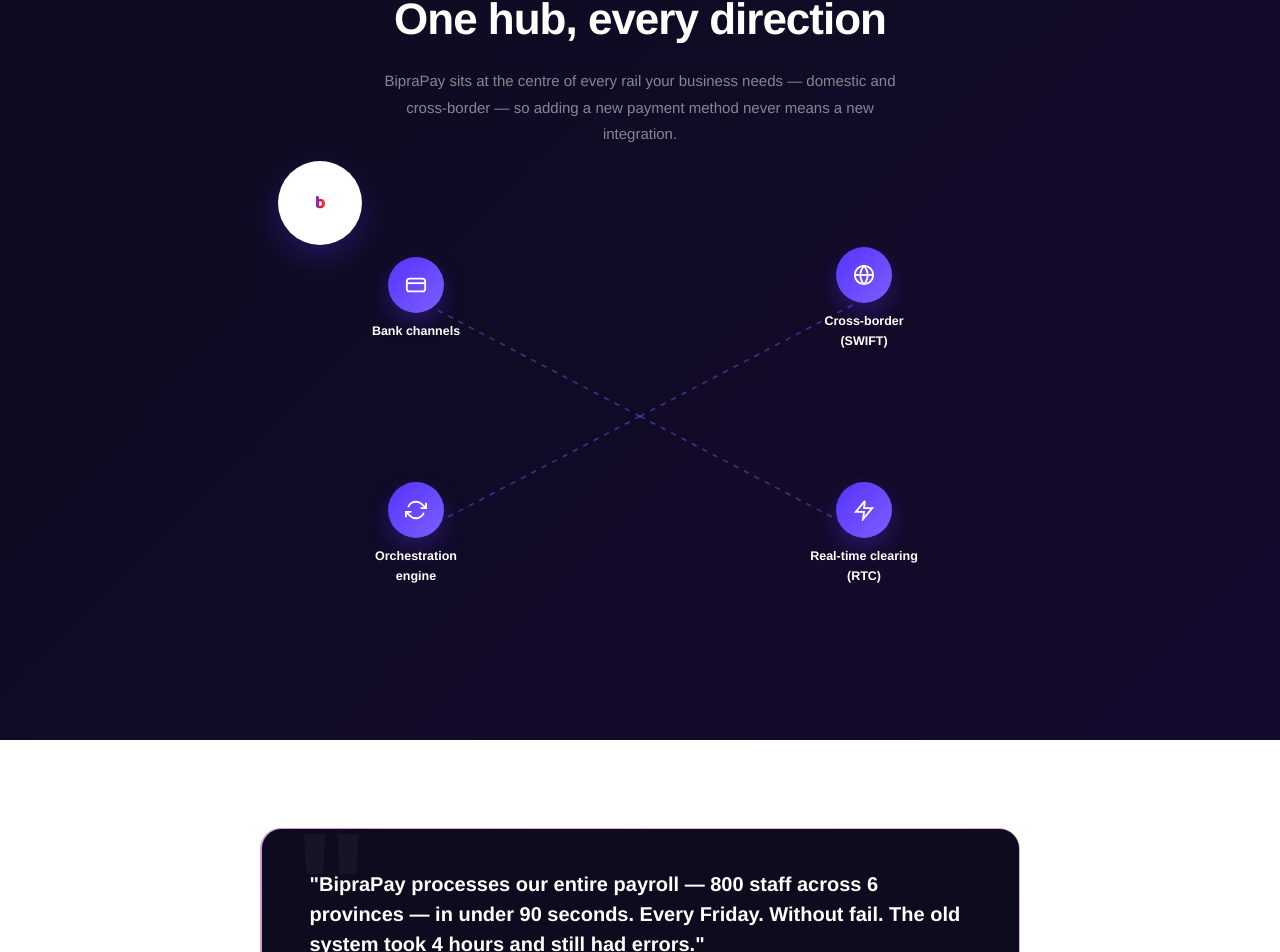
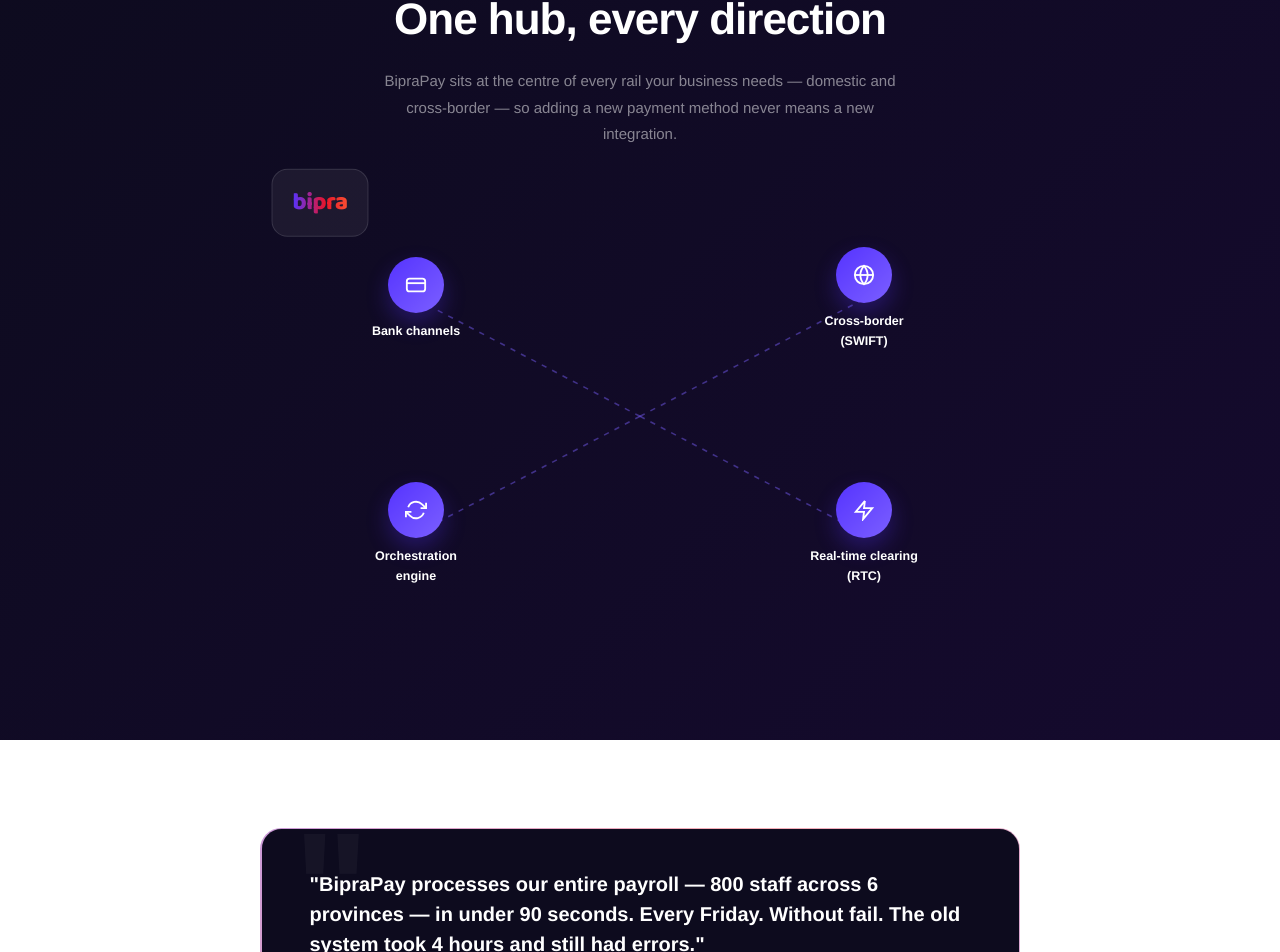
Before and after one commit to amomakgwana-web/website, a Next.js app: page /biprapay in a window 1280 px wide. Shown: the part 4438-5390 px from the top of the page. Built offline with nearby package versions, Linux system fonts and the light colour scheme.

Commit message:
Replace the hub-diagram center mark with the real bipra wordmark
Swaps the white circle + single "b" letter in BipraPay's "One hub, every
direction" diagram for the full gradient bipra wordmark, in a subtle
dark card instead of a solid white circle.

```diff
--- a/app/biprapay/page.tsx
+++ b/app/biprapay/page.tsx
@@ -155,7 +155,7 @@ export default function Page() {
             <line x1="300" y1="200" x2="510" y2="90"></line>
             <line x1="300" y1="200" x2="510" y2="310"></line>
           </svg>
-          <div className="hub-node hub-node-center"><span className="logotext" style={{fontSize:"18px"}}>b</span></div>
+          <div className="hub-node hub-node-center"><span className="logotext" style={{fontSize:"24px"}}>bipra</span></div>
           <div className="hub-node hub-node-tl"><span className="hub-node-icon"><svg width="22" height="22" viewBox="0 0 24 24" fill="none" stroke="#fff" strokeWidth="2"><rect x="2" y="5" width="20" height="14" rx="3"></rect><line x1="2" y1="10" x2="22" y2="10"></line></svg></span><span className="hub-node-label">Bank channels</span></div>
           <div className="hub-node hub-node-bl"><span className="hub-node-icon"><svg width="22" height="22" viewBox="0 0 24 24" fill="none" stroke="#fff" strokeWidth="2"><path d="M23 4v6h-6"></path><path d="M1 20v-6h6"></path><path d="M3.51 9a9 9 0 0 1 14.85-3.36L23 10M1 14l4.64 4.36A9 9 0 0 0 20.49 15"></path></svg></span><span className="hub-node-label">Orchestration engine</span></div>
           <div className="hub-node hub-node-tr"><span className="hub-node-icon"><svg width="22" height="22" viewBox="0 0 24 24" fill="none" stroke="#fff" strokeWidth="2"><circle cx="12" cy="12" r="10"></circle><line x1="2" y1="12" x2="22" y2="12"></line><path d="M12 2a15.3 15.3 0 0 1 4 10 15.3 15.3 0 0 1-4 10 15.3 15.3 0 0 1-4-10 15.3 15.3 0 0 1 4-10z"></path></svg></span><span className="hub-node-label">Cross-border (SWIFT)</span></div>
--- a/app/globals.css
+++ b/app/globals.css
@@ -497,7 +497,7 @@ footer ul li a:hover::before{opacity:1;left:-14px}
 .hub-lines{position:absolute;inset:0;width:100%;height:100%}
 .hub-lines line{stroke:rgba(123,95,255,0.45);stroke-width:1.5;stroke-dasharray:5 6}
 .hub-node{position:absolute;transform:translate(-50%,-50%);display:flex;flex-direction:column;align-items:center;gap:8px;width:120px;text-align:center}
-.hub-node-center{width:84px;height:84px;border-radius:50%;background:#fff;box-shadow:0 12px 32px rgba(85,51,255,0.28);display:flex;align-items:center;justify-content:center}
+.hub-node-center{width:auto;height:auto;padding:14px 20px;border-radius:16px;background:rgba(255,255,255,0.06);border:1px solid rgba(255,255,255,0.12);display:flex;align-items:center;justify-content:center;white-space:nowrap}
 .hub-node-tl{top:22.5%;left:15%}
 .hub-node-bl{top:77.5%;left:15%}
 .hub-node-tr{top:22.5%;left:85%}
```
